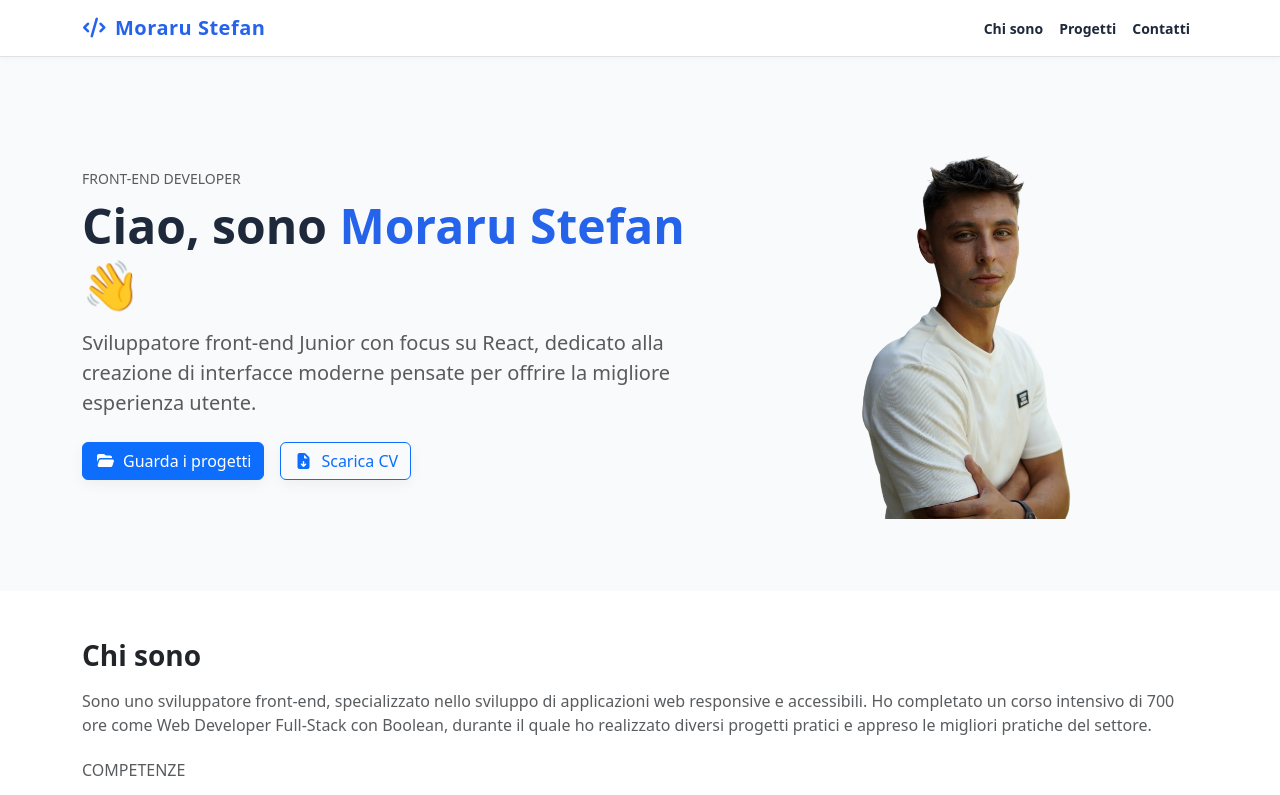
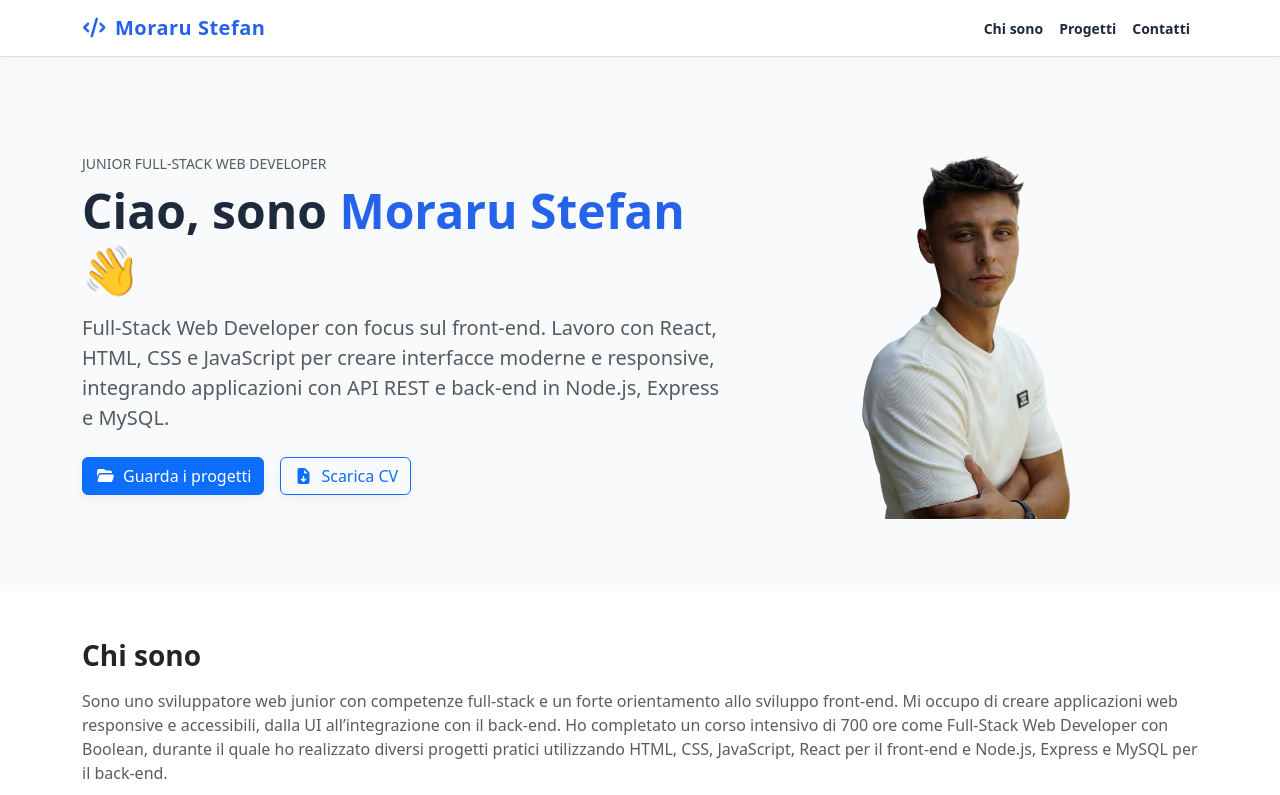
Before and after one commit to Steopa2001/portfolio-Moraru, a React (Vite) app in the folder portfolio-moraru/: page /#/ in a window 1280 px wide. Shown: the top 795 px of the page. Built offline with nearby package versions, Linux system fonts and the light colour scheme.

Commit message:
[feat] update cv Moraru Stefan

```diff
--- a/portfolio-moraru/src/pages/Homepage.jsx
+++ b/portfolio-moraru/src/pages/Homepage.jsx
@@ -21,15 +21,16 @@ export default function Homepage() {
           <div className="row align-items-center g-4">
             <div className="col-12 col-lg-7">
               <p className="text-uppercase text-muted small mb-2">
-                Front-End Developer
+                Junior Full‑Stack Web Developer
               </p>
               <h1 className="display-5 fw-bold mb-3">
                 Ciao, sono <span className="text-primary">Moraru Stefan</span>{" "}
               </h1>
               <p className="lead text-muted">
-                Sviluppatore front-end Junior con focus su React, dedicato alla
-                creazione di interfacce moderne pensate per offrire la migliore
-                esperienza utente.
+                Full‑Stack Web Developer con focus sul front‑end. Lavoro con
+                React, HTML, CSS e JavaScript per creare interfacce moderne e
+                responsive, integrando applicazioni con API REST e back‑end in
+                Node.js, Express e MySQL.
               </p>
               <div className="d-flex gap-3 mt-4">
                 <a href="#projects" className="btn btn-primary">
@@ -37,7 +38,7 @@ export default function Homepage() {
                   Guarda i progetti
                 </a>
                 <a
-                  href={`${BASE}cv-aggiornato-Stefan-Moraru.pdf`}
+                  href={`${BASE}cv-Stefan-Moraru-definitivo.pdf`}
                   className="btn btn-outline-primary"
                   target="_blank"
                   rel="noreferrer"
@@ -63,11 +64,13 @@ export default function Homepage() {
         <div className="container">
           <h2 className="h3 fw-bold mb-3">Chi sono</h2>
           <p className="text-muted">
-            Sono uno sviluppatore front-end, specializzato nello sviluppo di
-            applicazioni web responsive e accessibili. Ho completato un corso
-            intensivo di 700 ore come Web Developer Full-Stack con Boolean,
-            durante il quale ho realizzato diversi progetti pratici e appreso le
-            migliori pratiche del settore.
+            Sono uno sviluppatore web junior con competenze full‑stack e un
+            forte orientamento allo sviluppo front‑end. Mi occupo di creare
+            applicazioni web responsive e accessibili, dalla UI all’integrazione
+            con il back‑end. Ho completato un corso intensivo di 700 ore come
+            Full‑Stack Web Developer con Boolean, durante il quale ho realizzato
+            diversi progetti pratici utilizzando HTML, CSS, JavaScript, React
+            per il front‑end e Node.js, Express e MySQL per il back‑end.
           </p>
           <div className="mt-4">
             <h3 className="h6 text-uppercase text-muted mb-3">Competenze</h3>
```
Also changed, not shown: 2 other files (tests, documents, lock files or other folders).
